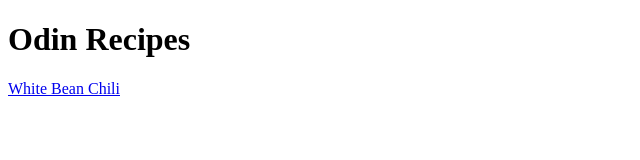
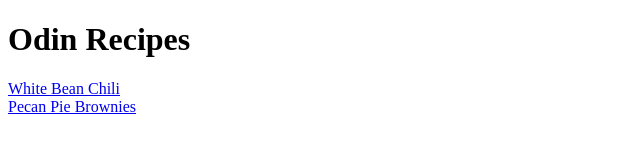
Before and after one commit to jtalarski/odin-recipes, a plain HTML site: page index.html in a window 1280 px wide. Shown: the whole page, without its empty margins (0-640 px from the left). Drawn offline with Linux system fonts and the light colour scheme.

Commit message:
Updated index for brownies

```diff
--- a/index.html
+++ b/index.html
@@ -12,7 +12,8 @@
             <h1>Odin Recipes</h1>
         </header>
         <main>
-            <a href="./recipes/while_bean_chili.html">White Bean Chili</a>
+            <a href="./recipes/while_bean_chili.html">White Bean Chili</a><br />
+            <a href="./recipes/pecan_pie_brownie.html">Pecan Pie Brownies</a>
 
         </main>
 
```
